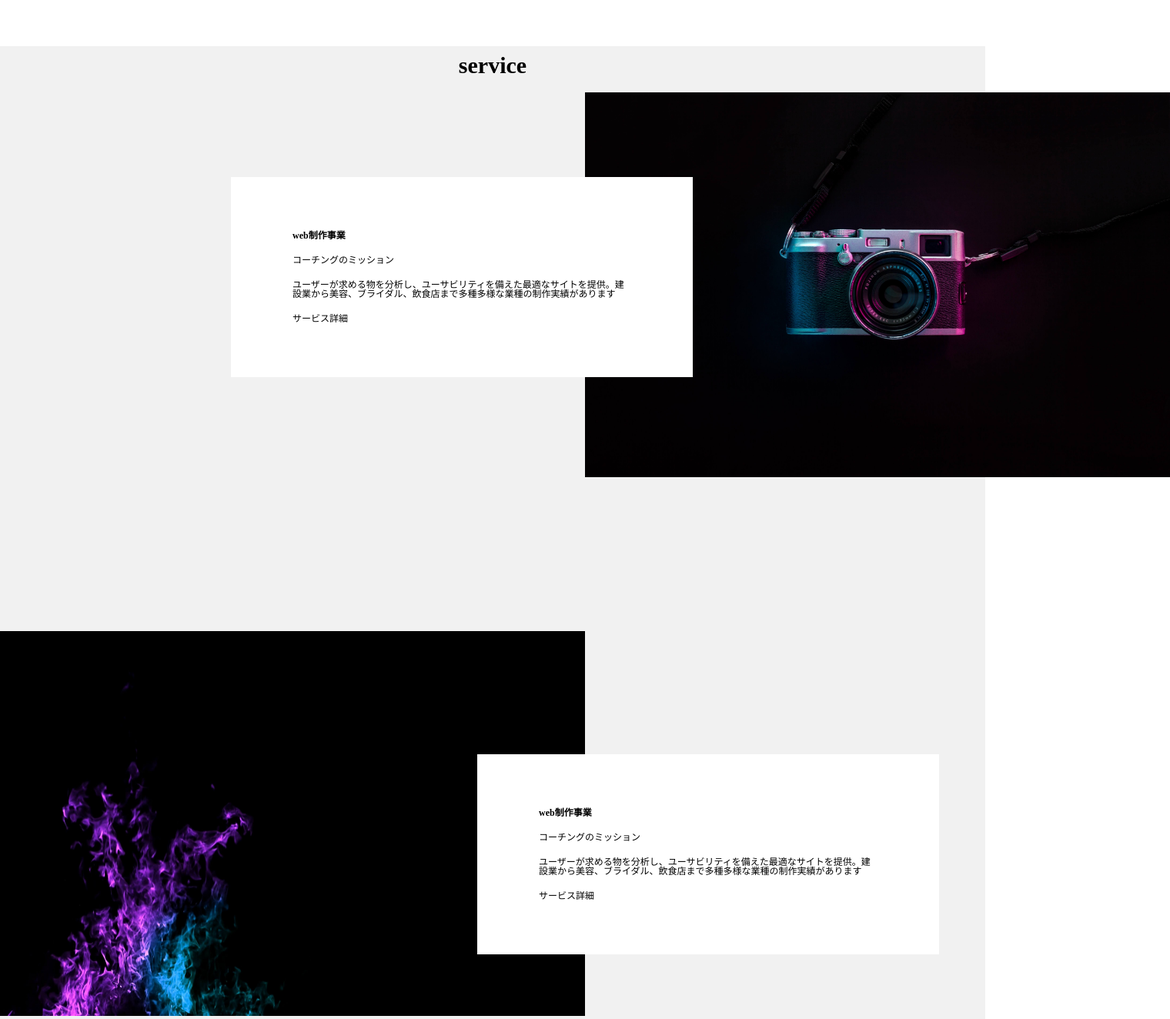
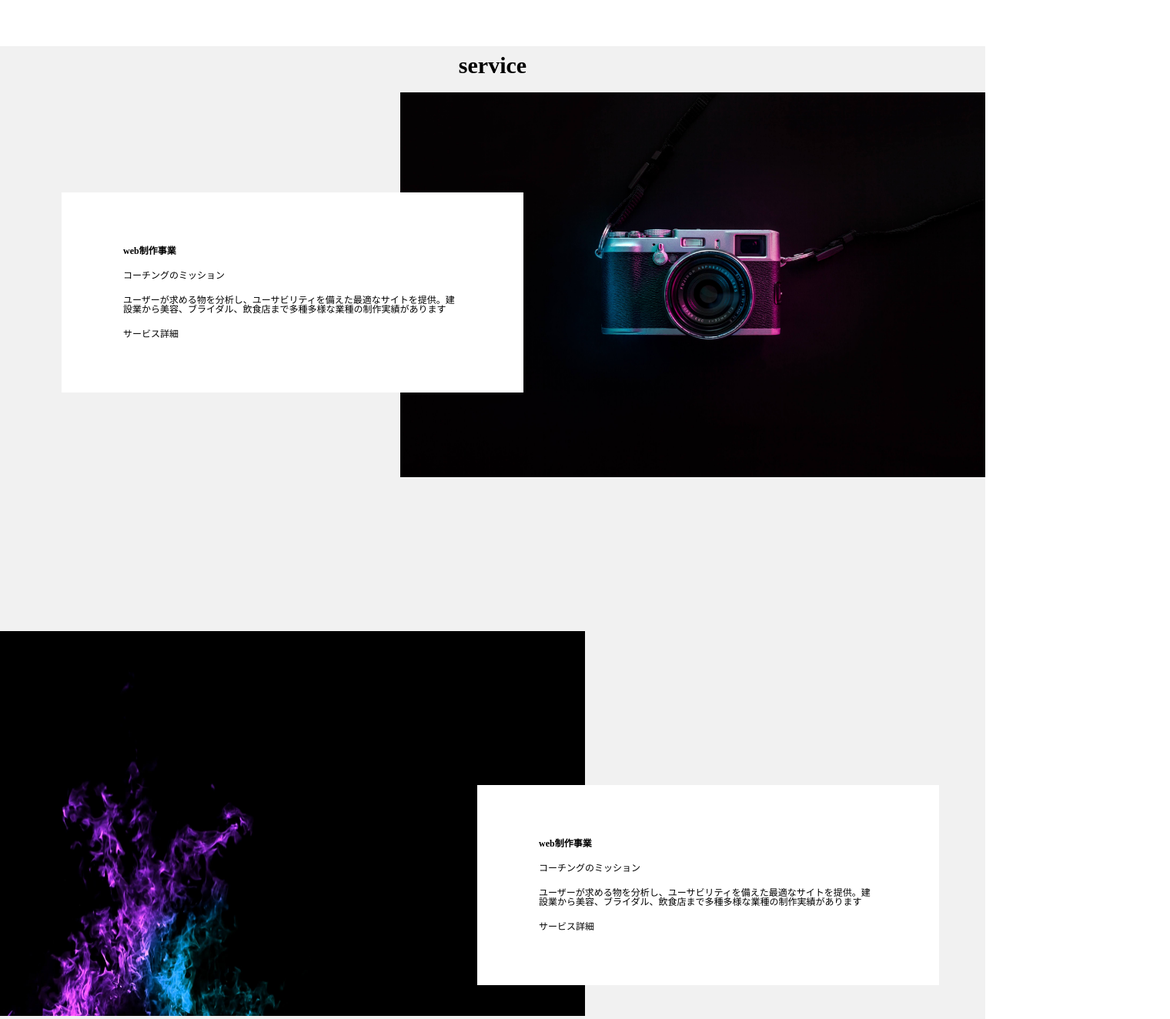
Before and after one commit to taichikid/webjissen, a plain HTML site: page index.html in a window 1280 px wide. Shown: the part 1260-2584 px from the top of the page at 77% size, 1520 px wide, since content can reach past the window. Drawn offline with Linux system fonts and the light colour scheme.

Commit message:
first-commit

```diff
--- a/css/style.css
+++ b/css/style.css
@@ -247,14 +247,14 @@ input, select {
       height: 380px;
       width: 580px;
       position: center;
-      margin-left: 850px;
-      padding-top: 120px;
+      float: right;
+      margin-right: 50px;
+      padding-top: 100px;
   }
 
   #service {
       background-color: rgb(241, 241, 241);
       height: 1450px;
-      position: relative;
   }
 
   #service img {
@@ -262,8 +262,14 @@ input, select {
       height: 500px;
   }
 
+  .syuusei1 {
+      position: relative;
+      margin: 0 0 0 auto;
+      width:1200px;
+  }
+
   .img1 {
-      margin-left: 760px;
+    margin: 0 0 0 auto;
   }
 
   .service-text {
@@ -274,8 +280,7 @@ input, select {
 
   #content1 {
       position: absolute;
-      left: 300px;
-      top: 170px;
+      top: 130px;
   }
 
   h3 {
@@ -287,13 +292,15 @@ input, select {
       padding-top: 20px;
   }
 
-  .img2 {
+  .syuusei2 {
+      position: relative;
+      width: 1200px;
       margin-top: 200px;
   }
 
   #content2 {
       position: absolute;
-      top: 920px;
+      top: 200px;
       left: 620px;
   }
 
@@ -306,7 +313,6 @@ input, select {
       background: url(../img/img/company.jpeg) no-repeat;
       background-size: cover;
       background-position: center;
-      margin-right: 80px;
       height: 200px;
       width: 730px;
   }
@@ -317,6 +323,7 @@ input, select {
       background-position: center;
       height: 200px;
       width: 730px;
+      margin: 0 0 0 auto;
   }
 
   .text3 {
--- a/index.html
+++ b/index.html
@@ -40,6 +40,7 @@
         </div>
         <div id="service">
             <h2 class="section-title">service</h2>
+            <div class="syuusei1">
                 <img class="img1" src="img/img/service2.jpg" alt=""/>
                 <div class="service-text" id="content1">
                     <h3>web制作事業</h3>
@@ -47,12 +48,15 @@
                     <p>ユーザーが求める物を分析し、ユーサビリティを備えた最適なサイトを提供。建設業から美容、ブライダル、飲食店まで多種多様な業種の制作実績があります</p>
                     <p>サービス詳細</p>
                 </div>
+            </div>
+            <div class="syuusei2">
                 <img class="img2" src="img/img/service1.jpg" alt="">
                 <div class="service-text" id="content2">
                     <h3>web制作事業</h3>
                     <p>コーチングのミッション</p>
                     <p>ユーザーが求める物を分析し、ユーサビリティを備えた最適なサイトを提供。建設業から美容、ブライダル、飲食店まで多種多様な業種の制作実績があります</p>
                     <p>サービス詳細</p>
+                </div>
             </div>
         </div>
         <div id="company-recruit">
```
Lines whose indentation alone changed are shown as unchanged.
